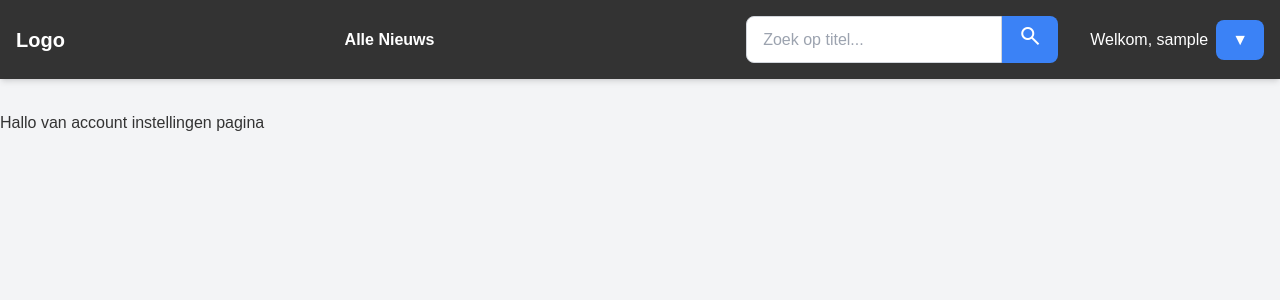
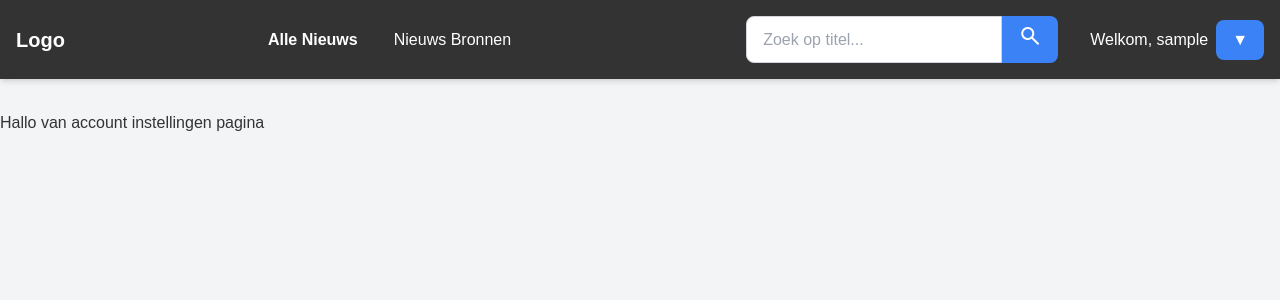
Before and after one commit to refqaxa/Positive_news_only, a Django app: page /account-settings/ in a window 1280 px wide. Shown: the top 300 px of the page. Run offline with Django 5.2, Linux system fonts and the light colour scheme; the visitor is signed in with stand-in values (Sample User, id 1); some libraries are stand-ins or nearby versions.

Commit message:
Re-added news sources

```diff
--- a/website/templates/base.html
+++ b/website/templates/base.html
@@ -24,6 +24,8 @@
         <a href="{% url 'home' %}" class="text-dark-500 hover:underline {% if not current_category %}font-bold{% endif %}">
             Alle Nieuws
         </a>
+        <!-- Bronnen-->
+        <a href="{% url 'all_sources' %}" class="text-blue-500 hover:underline">Nieuws Bronnen</a>
         {% for category in categories %}
             <a href="{% url 'category_articles' category=category.id %}"
                class="text-dark-500 hover:underline {% if current_category == category.id %}font-bold{% endif %}">
--- a/website/urls.py
+++ b/website/urls.py
@@ -3,7 +3,7 @@
     home, article_detail, category_articles, search_articles,
     register, user_login, user_logout, user_profile,
     favorite_articles, toggle_favorite, account_settings_view,
-    source_settings_view
+    source_settings_view, all_sources, source_articles
 )
 
 urlpatterns = [
@@ -12,6 +12,8 @@
     path('category/<str:category>/', category_articles, name='category_articles'),  # Categorie artikelen
     path('search/', search_articles, name='search_articles'),  # Zoek artikels
     path('article/<str:article_id>/', article_detail, name='article_detail'),  # Detailpagina
+    path('all_sources/', all_sources, name='all_sources'),  # Nieuwe pagina voor alle bronnen
+    path('source/<str:source>/', source_articles, name='source_articles'), # Artikels bronnen
 
     # user pagina's
     path('register/', register, name='register'),
```
